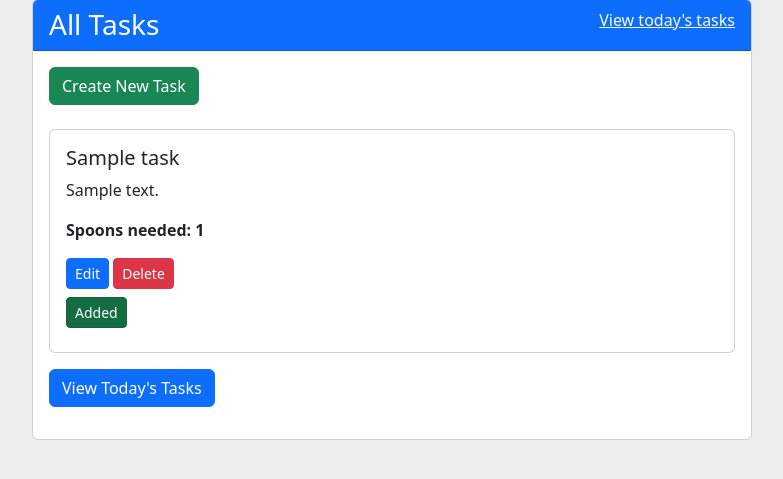
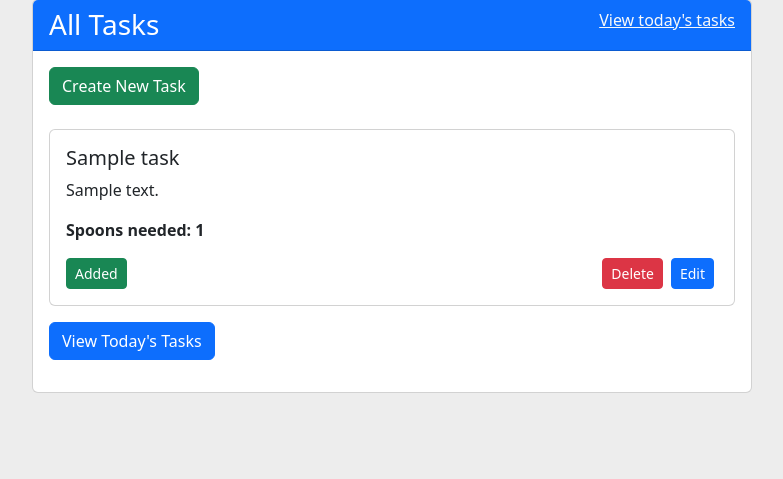
Before and after one commit to knutinator/spoon-planner, a Django app: page /tasks/ in a window 1280 px wide. Shown: the part 73-552 px from the top of the page, without its empty margins (248-1031 px from the left). Run offline with Django 3.2, Linux system fonts and the light colour scheme; a user stored in the database is signed in; tables that the repository leaves empty hold one stand-in row (values such as "Sample post"); some libraries are stand-ins or nearby versions.

Commit message:
Adjust button placement on task list

```diff
--- a/templates/task_list.html
+++ b/templates/task_list.html
@@ -26,11 +26,11 @@
       </form>
         <p class="card-text"><strong>Spoons needed: {{ task.energy }}</strong></p>
 
-        <a href="{% url 'task-edit' task.pk %}" class="btn btn-primary btn-sm">Edit</a>
-        <a href="{% url 'task-confirm-delete' task.pk %}" class="btn btn-danger btn-sm">Delete</a>
-        <form method="post" action="{% url 'task-select' task.pk %}">
+        <a href="{% url 'task-edit' task.pk %}" class="btn btn-primary btn-sm float-end mx-1">Edit</a>
+        <a href="{% url 'task-confirm-delete' task.pk %}" class="btn btn-danger btn-sm float-end mx-1">Delete</a>
+        <form method="post" class="float-start" action="{% url 'task-select' task.pk %}">
           {% csrf_token %}
-          <button type="submit" name="selected" value="on" class="btn btn-success btn-sm my-2 {% if task.selected %}active{% endif %}">
+          <button type="submit" name="selected" value="on" class="btn btn-success btn-sm"{% if task.selected %}active{% endif %}">
             {% if task.selected %}Added{% else %}Add to Today's Tasks{% endif %}
           </button>
 
```
